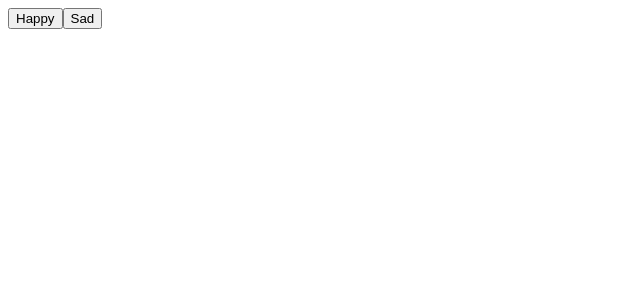
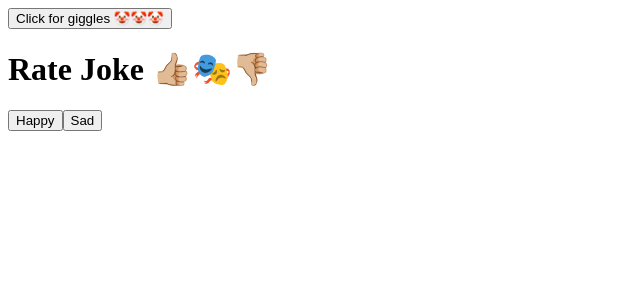
Before and after one commit to millipede-cpu/giggle-click, a React (Vite) app in the folder app/: page /rate-joke in a window 1280 px wide. Shown: the top 300 px of the page, without its empty margins (0-640 px from the left). Built offline with nearby package versions, Linux system fonts and the light colour scheme.

Commit message:
import paths and link with next button component and title for page
Co-authored-by: Peter <PJSalter@users.noreply.github.com>
Co-authored-by: Milly <millipede-cpu@users.noreply.github.com>

```diff
--- a/app/src/RateJoke.tsx
+++ b/app/src/RateJoke.tsx
@@ -1,4 +1,6 @@
 import { useState } from "react";
+import { Link } from "react-router-dom";
+import NextButton from "./NextButton";
 
 export default function RateJoke() {
   const [happy, setHappy] = useState(false);
@@ -6,6 +8,10 @@ export default function RateJoke() {
 
   return (
     <>
+      <Link to={"/"}>
+        <NextButton />
+      </Link>
+      <h1>Rate Joke 👍🏼🎭👎🏼</h1>
       <button className="happy-click" onClick={() => setHappy(!happy)}>
         Happy
       </button>
```
